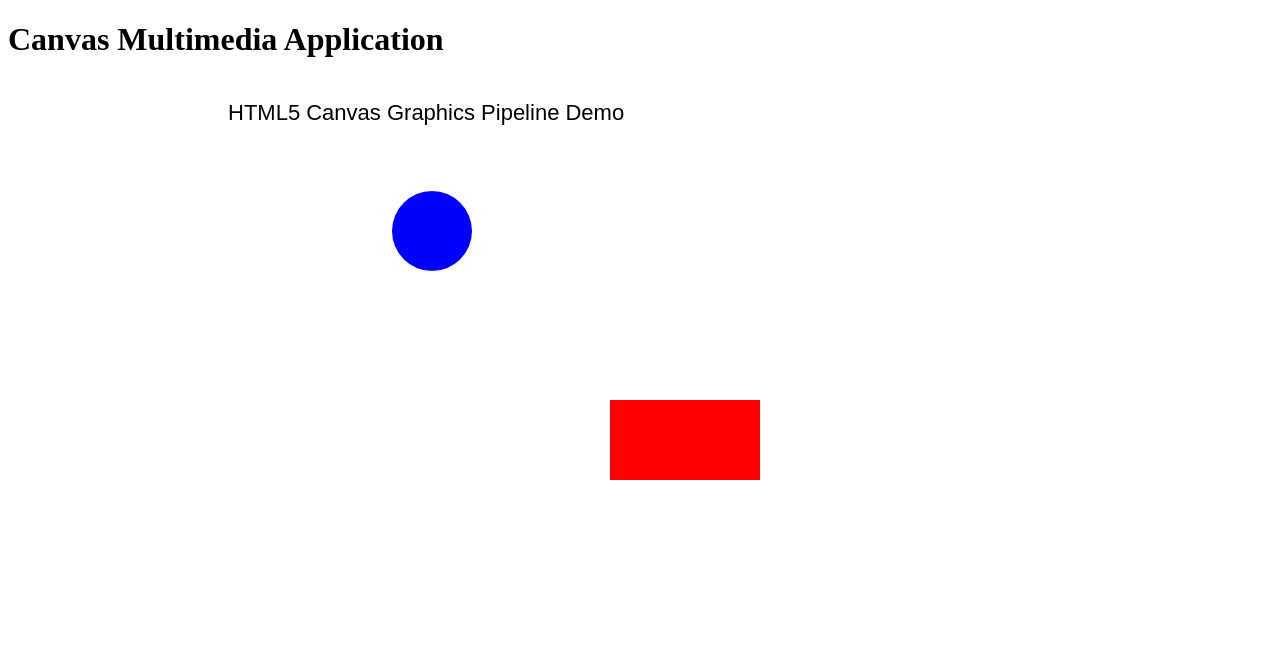
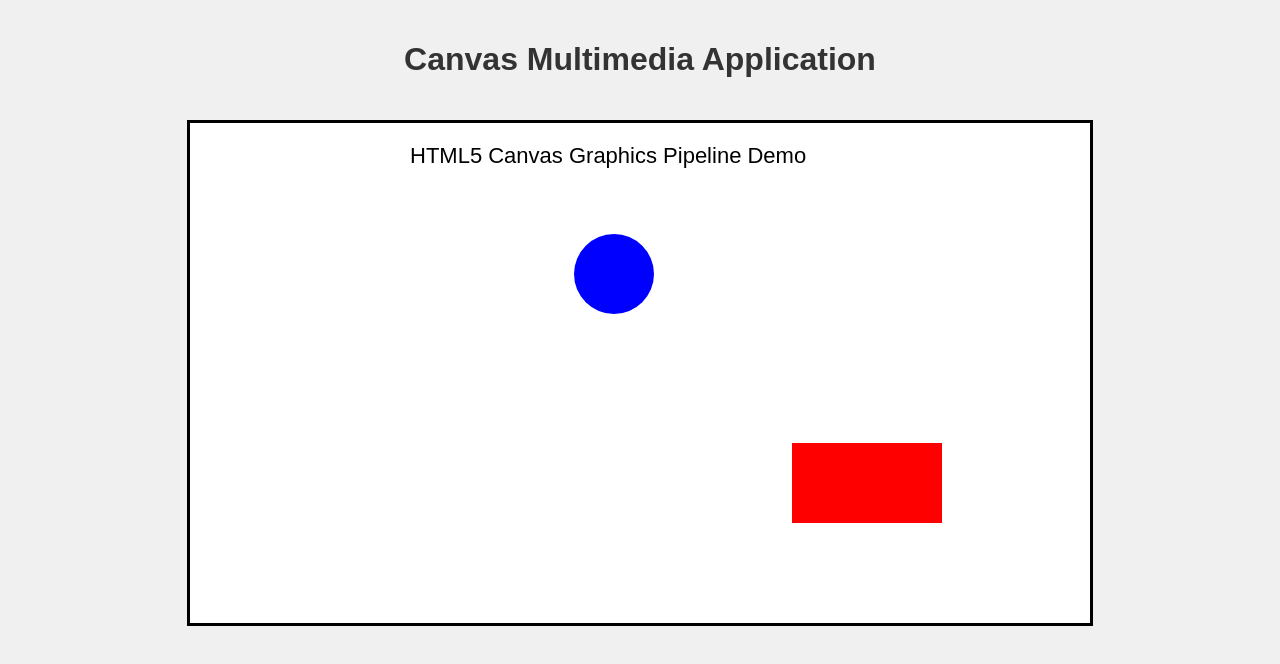
Before and after one commit to Joe-Ndeto/Canvas-project, a plain HTML site: page index.html in a window 1280 px wide. Drawn offline with Linux system fonts and the light colour scheme.

Commit message:
created css and changed the link in html linking to the css

```diff
--- a/index.html
+++ b/index.html
@@ -4,7 +4,7 @@
   <meta charset="UTF-8">
   <meta name="viewport" content="width=device-width, initial-scale=1.0">
   <title>Canvas Multimedia App</title>
-  <link rel="stylesheet" href="style.css">
+  <link rel="stylesheet" href="styles.css">
 </head>
 <body>
 
--- /dev/null
+++ b/styles.css
@@ -0,0 +1,17 @@
+body {
+  margin: 0;
+  padding: 20px;
+  text-align: center;
+  font-family: Arial, sans-serif;
+  background-color: #f0f0f0;
+}
+
+h1 {
+  color: #333;
+}
+
+canvas {
+  border: 3px solid black;
+  background-color: white;
+  margin-top: 20px;
+}
```
